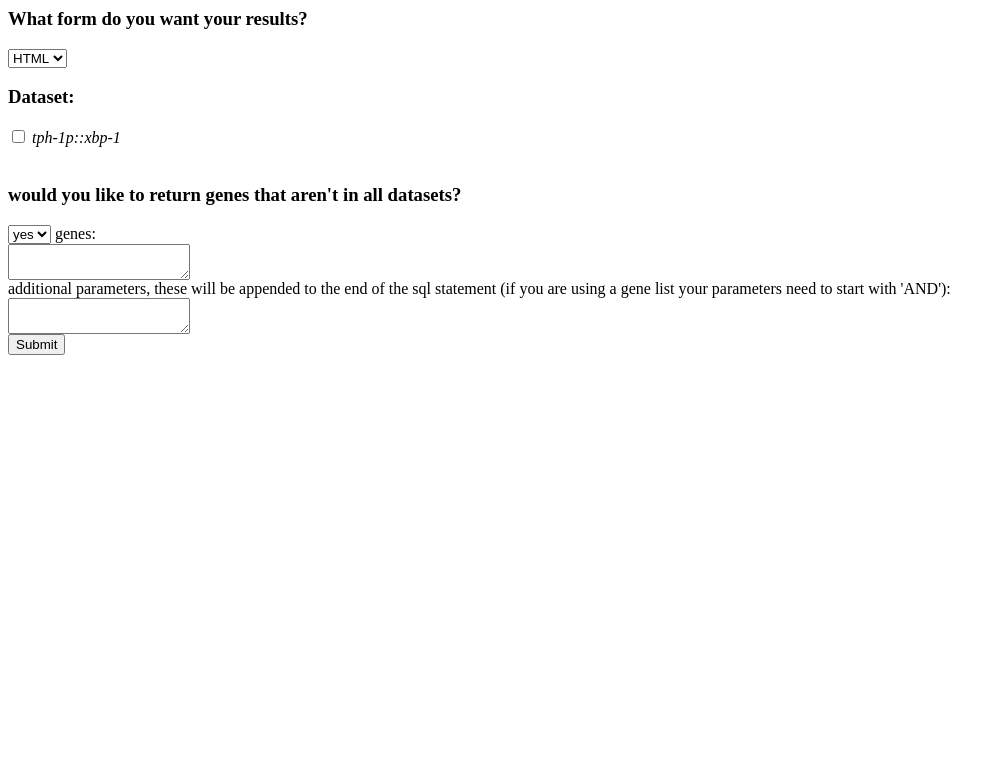
After one commit to delosrogers/gene_data_explorer, a Flask app: page /rnai in a window 1280 px wide. The commit adds this page. Shown: the top 783 px of the page, without its empty margins (0-1001 px from the left). Run offline with Flask 2, Linux system fonts and the light colour scheme.

Commit message:
initial implementation of RNAi lookup

```diff
--- a/src/main.py
+++ b/src/main.py
@@ -10,19 +10,11 @@ def hello():                      # call method hello
 
 @app.route('/mine', methods=['GET', 'POST']) #allow both GET and POST requests
 def mine():
-    if request.method == 'POST':  #this block is only entered when the form is submitted
-        query = request.form
+    return service.db_form(request, "RNAi.html")
 
-        result, sql_statement = service.parse_query(query)
-        resp = make_response(result.to_csv(sep="\t"))
-        resp.headers["Content-Disposition"] = "attachment; filename=result.txt"
-        resp.headers["Content-Type"] = "text/csv"
-        if query['download_type']=="tsv":
-            return resp
-        else:
-            return '''{}<br> the SQL statement used was:<br>{}'''.format(result.to_html(), sql_statement)
-
-    return render_template("mine.html")
+@app.route('/rnai', methods=['GET', 'POST'])
+def rnai():
+    return service.db_form(request, "RNAi.html")
 
 @app.route('/analysis_info')
 def serve_info():
--- a/src/service.py
+++ b/src/service.py
@@ -1,4 +1,6 @@
 import models
+from flask import render_template
+from flask import make_response
 
 def parse_query(query):
     print(query)
@@ -6,7 +8,7 @@ def parse_query(query):
     larryTables = query.getlist('larryDataset')
     initial_columns = query.getlist('column')
     additional_params = query['additional_params']
-    return_missing = query['return_missing'] == "True"
+    return_missing = query['return_missing']
     if len(additional_params.split(";"))>1:
         raise Exception("Not allowed to use semicolons")
     q_list = list(query.values())
@@ -32,6 +34,7 @@ def parse_query(query):
     df, sql_statement = db.join_data(columns, tables, genes, additional_params=additional_params, return_missing=return_missing)
     db.cursor.close()
     db.conn.close()
+    df.sort_values(by=df.columns[0], inplace=True)
     return df, sql_statement
 
 # def parse_custom_query(form):
@@ -58,3 +61,18 @@ def get_db_info():
     db.cursor.close()
     db.conn.close()
     return res
+
+def db_form(request, file):
+    if request.method == 'POST':  #this block is only entered when the form is submitted
+        query = request.form
+
+        result, sql_statement = parse_query(query)
+        resp = make_response(result.to_csv(sep="\t"))
+        resp.headers["Content-Disposition"] = "attachment; filename=result.txt"
+        resp.headers["Content-Type"] = "text/csv"
+        if query['download_type']=="tsv":
+            return resp
+        else:
+            return '''{}<br> the SQL statement used was:<br>{}'''.format(result.to_html(), sql_statement)
+
+    return render_template("{}".format(file))
--- /dev/null
+++ b/src/templates/RNAi.html
@@ -0,0 +1,26 @@
+<body>
+    <div class="container">
+      <form method="POST" class="form-group">
+          <h3>What form do you want your results?</h3>
+          <select name="download_type">
+            <option value="html">HTML</option>
+            <option value="tsv"> TSV </option>
+          </select>
+          <h3>Dataset:</h3>
+          <div class="form-check-inline">
+          <input type="checkbox" name="dataset" value="Vidal_RNAi"> <i>tph-1p::xbp-1</i> </input>
+          </div>
+          <br>
+          <h3>would you like to return genes that aren't in all datasets?</h3>
+          <select name="return_missing">
+              <option value="True">yes</option>
+              <option value="False">no</option>
+          </select>
+          genes:<br>
+          <textarea name="genes"></textarea><br>
+          additional parameters, these will be appended to the end of the sql statement (if you are using a gene list your parameters need to start with 'AND'):<br>
+          <textarea name="additional_params"></textarea><br>
+          <input type="submit" value="Submit"><br>
+      </form>
+    </div>
+  </body>
--- a/src/templates/mine.html
+++ b/src/templates/mine.html
@@ -21,7 +21,7 @@
         <div class="form-check-inline">
         <input type="checkbox" name="dataset" value=tph1p_v_N2> <i>tph-1p::xbp-1</i> </input>
         <input type="checkbox" name="dataset" value=dat1p_v_N2> <i>dat-1p::xbp-1</i> </input>
-        <input type="checkbox" name="dataset" value=dat1p_tph1p_v_N2> <i>dat-1p::xbp-1 and tph1P::xbp-1</i> </input>
+        <input type="checkbox" name="dataset" value=dat1p_tph1p_v_N2> <i>dat-1p::xbp-1 and tph-1p::xbp-1</i> </input>
         <input type="checkbox" name="dataset" value=rab3p_v_N2> <i>rab-3p::xbp-1</i></input>
         <input type="checkbox" name="larryDataset" value=eps8_RNAi> <i>eps-8</i> RNAi
         </div>
```
Also changed, not shown: src/models.py (+9 -4 lines), src/test_.py (added, +14 -0 lines), test/test_.py (deleted), 1 other file.
